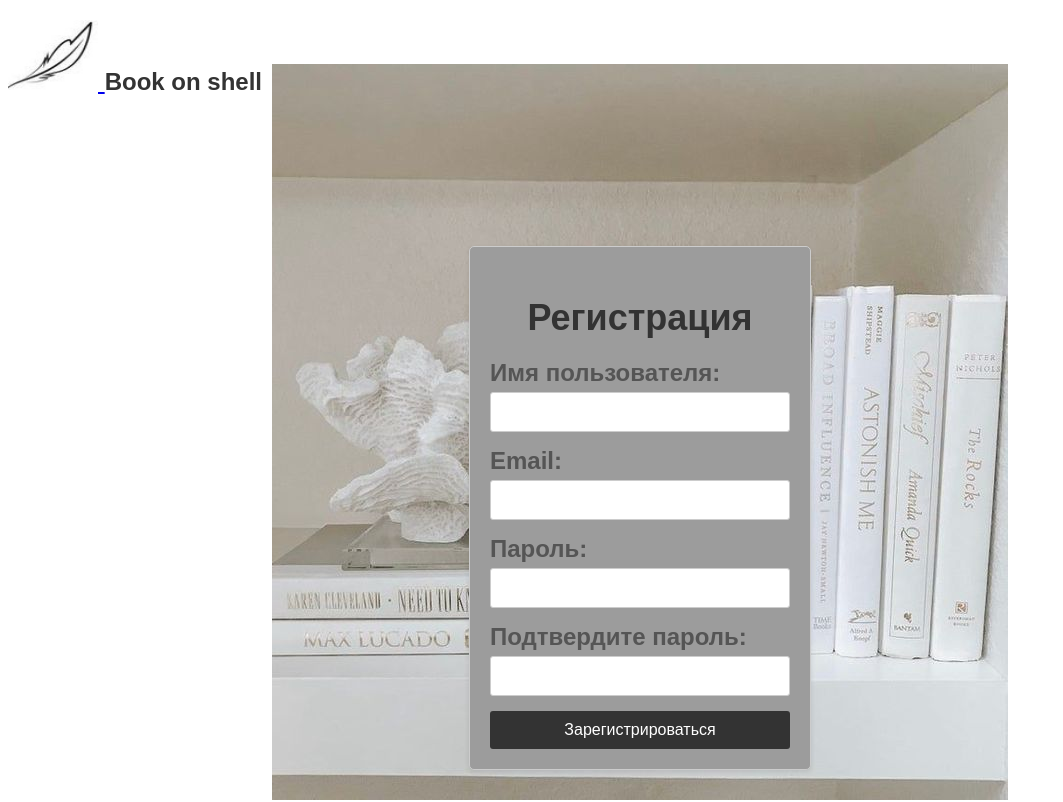
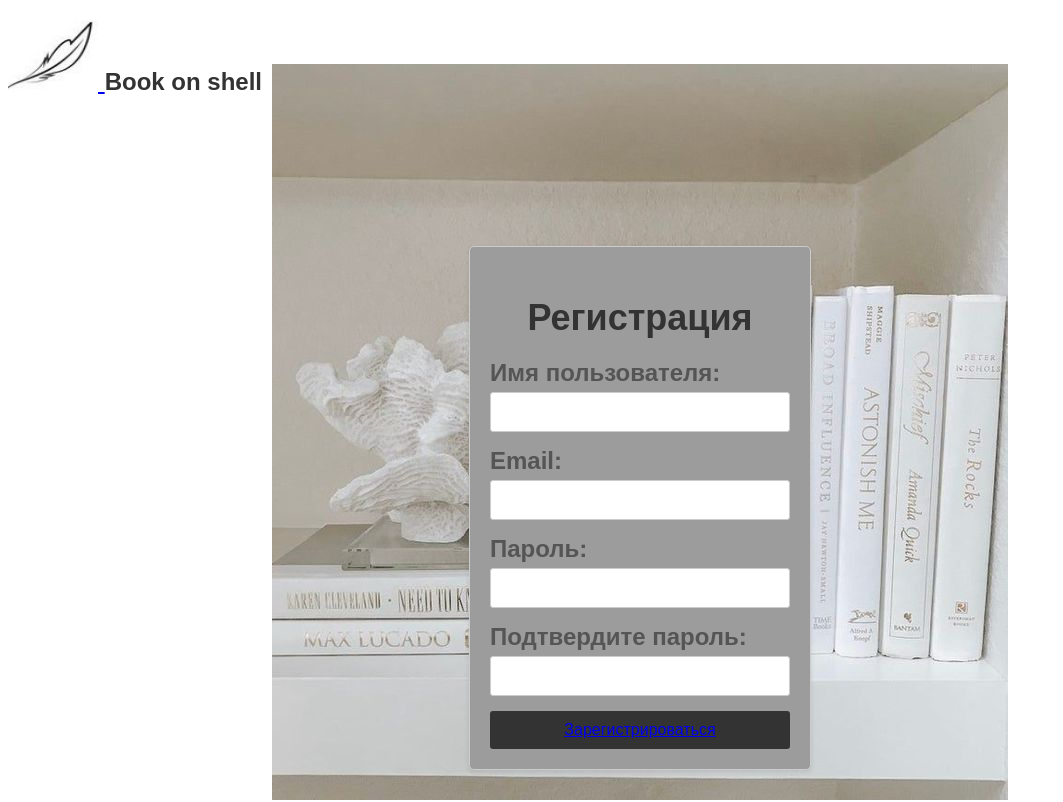
Before and after one commit to Sveta671/kursovaya, a plain HTML site: page form1.html in a window 1280 px wide. Shown: the top 802 px of the page, without its empty margins (0-1063 px from the left). Drawn offline with Linux system fonts and the light colour scheme; files whose address does not match are found by name.

Commit message:
Update form1.html

```diff
--- a/form1.html
+++ b/form1.html
@@ -91,7 +91,7 @@
       <label for="confirm-password">Подтвердите пароль:</label>
       <input type="password" id="confirm-password" name="confirm-password" required>
     </div>
-    <button type="submit">Зарегистрироваться</button>
+    <button type="submit"><a href="index.html">Зарегистрироваться</a></button>
   </form>
 </div>
 <div class="image-container">
```
